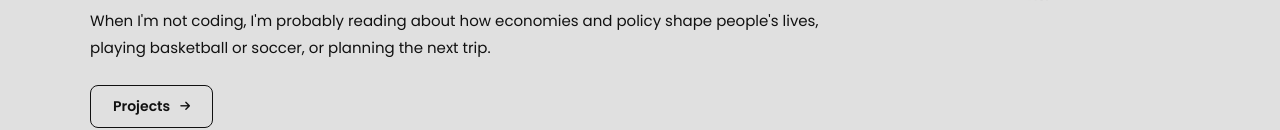
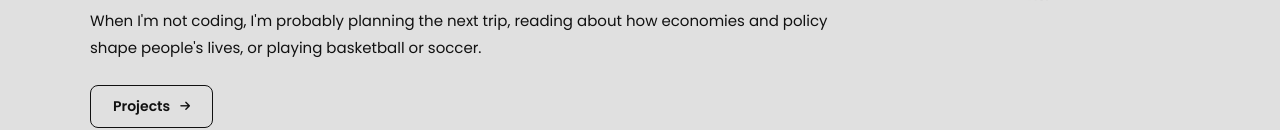
Before and after one commit to ottihchu101/personal-site, a plain HTML site: page about.html in a window 1280 px wide. Shown: the part 598-728 px from the top of the page. Drawn offline with nearby package versions, Linux system fonts and the light colour scheme; a web font is replaced by a local one.

Commit message:
Reorder interests sentence in About story
Co-Authored-By: Claude Opus 5.5 <noreply@anthropic.com>

```diff
--- a/about.html
+++ b/about.html
@@ -31,7 +31,7 @@
         <p class="lead">I was born in Dallas, grew up in Nigeria, and wrote my first lines of Python during A-levels in the UK. It didn't click right away, and for a while I wasn't sure it ever would. Sticking with it taught me that I learn best by building something, breaking it, and figuring out why.</p>
         <p>That stubbornness turned into genuine curiosity. One language led to another, then to frameworks, design tools, and a growing interest in how good software is put together, not just whether it works.</p>
         <p>I currently study Computer Science, with a minor in Economics, at Emory University. I'm drawn to practical, user-centered work: software that solves a real problem and is clear and pleasant to use. I mostly build with JavaScript, Python, and Node.js, and I care about writing code that's clean and easy to maintain. I'm especially interested in how AI is changing the way software gets built, and I try to stay close to that shift.</p>
-        <p>When I'm not coding, I'm probably reading about how economies and policy shape people's lives, playing basketball or soccer, or planning the next trip.</p>
+        <p>When I'm not coding, I'm probably planning the next trip, reading about how economies and policy shape people's lives, or playing basketball or soccer.</p>
         <a class="btn" href="projects.html">Projects <i class="fa-solid fa-arrow-right"></i></a>
     </div>
     <div class="headshot" id="headshot"><div class="pic" id="pic"><div class="orbit" aria-hidden="true"><span></span></div><div class="ring"><img src="images/C%20Headshot2.jpg" alt="Chukwudi's headshot"></div></div></div>
```
